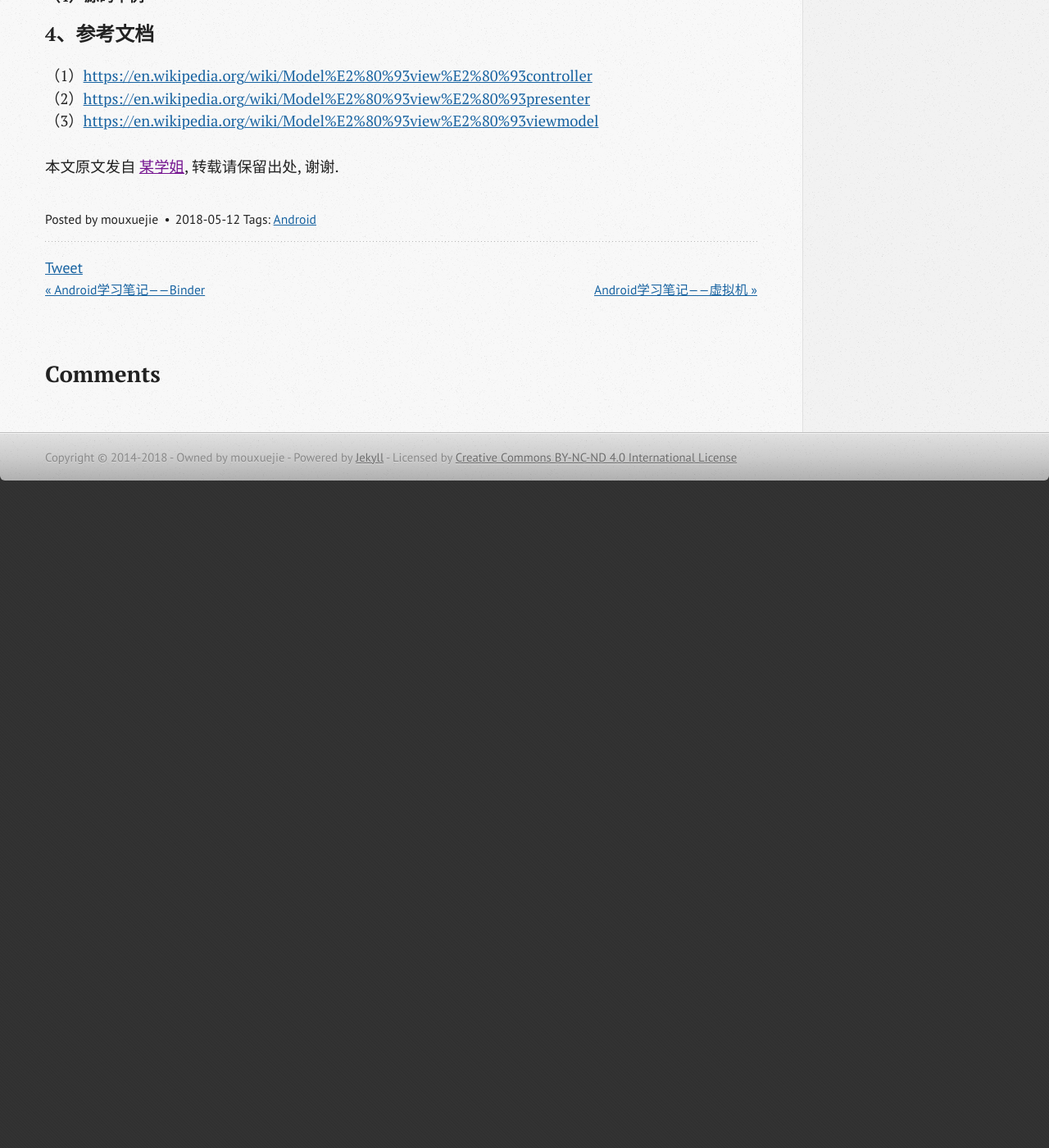
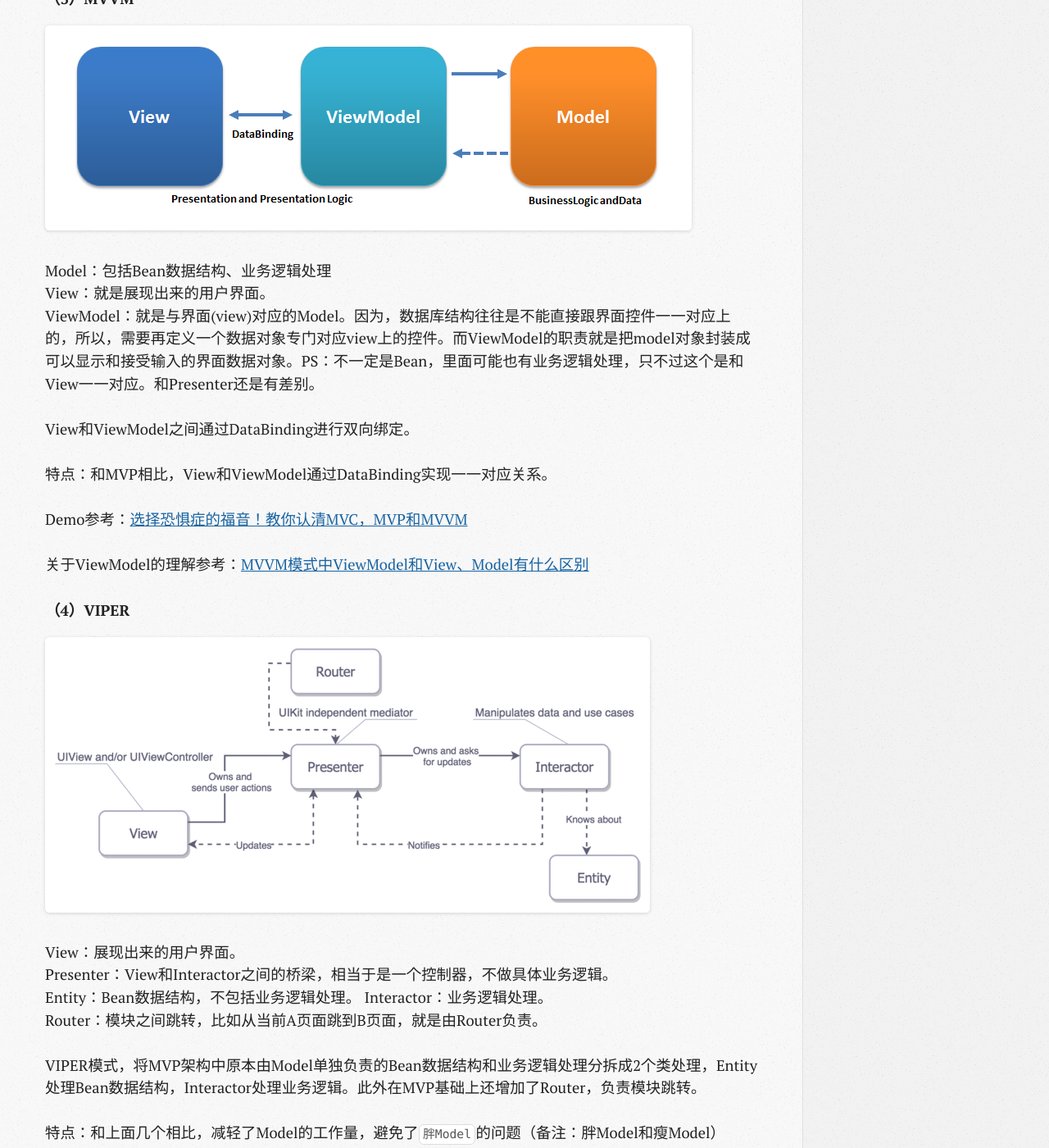
Before and after one commit to wangxinghe/wangxinghe.github.io, a Jekyll site: the page built from _posts/2018-05-12-learning-notes-code-organize.md, in a window 1280 px wide and 1400 px high, scrolled down 2446 px. Shown: the whole window at 82% size. Built offline with Jekyll 4.4.1, drawn with Linux system fonts in a browser that asks for light colours; comment, search, counter and statistics services are not loaded; before the commit the page ends 3076 px from its top, so only the background shows below that; some of the changed text lies outside the part shown.

Commit message:
[update]

```diff
--- a/_posts/2018-05-12-learning-notes-code-organize.md
+++ b/_posts/2018-05-12-learning-notes-code-organize.md
@@ -12,6 +12,7 @@ tags: [Android]
 **（1）MVC**
 **（2）MVP**
 **（3）MVVM**
+**（4）VIPER**
 **3、设计模式**
 **（1）单例模式**
 **（2）Buildr模式**
@@ -27,19 +28,79 @@ tags: [Android]
 
 组件间通过`Router`通信，这个Router是业务无关的一个基础模块。可以通过Annotation实现。
 
+组件化、模块化属于App级别的架构。
+
 ### 2、组件基本结构
+
+下面的架构是属于组件或模块级别，而不是整个App的架构。
 
 #### （1）MVC
 
 ![](/image/2018-05-12-learning-notes-code-organize/MVC.png)
 
+Model：包括Bean数据结构、业务逻辑处理（如数据库操作、网络请求等）
+View：就是展现出来的用户界面。
+Controller：Model和View可以直接通信，没有完全起到隔离作用，不算一个纯粹的控制器。
+
+存在的问题是：Model和View是耦合的。
+
 #### （2）MVP
 
 ![](/image/2018-05-12-learning-notes-code-organize/MVP.png)
 
+Model：包括Bean数据结构、业务逻辑处理
+View：就是展现出来的用户界面。
+Presenter：Model和View之间通信的桥梁，是一个控制器。
+
+特点：Model和View解耦。
+
+Demo参考：[应用MVP模式写出可维护的优美Android应用
+](http://blog.zhaiyifan.cn/2015/06/01/use-mvp-to-write-nice-code/)
+
 #### （3）MVVM
 
 ![](/image/2018-05-12-learning-notes-code-organize/MVVM.png)
+
+Model：包括Bean数据结构、业务逻辑处理
+View：就是展现出来的用户界面。
+ViewModel：就是与界面(view)对应的Model。因为，数据库结构往往是不能直接跟界面控件一一对应上的，所以，需要再定义一个数据对象专门对应view上的控件。而ViewModel的职责就是把model对象封装成可以显示和接受输入的界面数据对象。PS：不一定是Bean，里面可能也有业务逻辑处理，只不过这个是和View一一对应。和Presenter还是有差别。
+
+View和ViewModel之间通过DataBinding进行双向绑定。
+
+特点：和MVP相比，View和ViewModel通过DataBinding实现一一对应关系。
+
+Demo参考：[选择恐惧症的福音！教你认清MVC，MVP和MVVM](http://zjutkz.net/2016/04/13/%E9%80%89%E6%8B%A9%E6%81%90%E6%83%A7%E7%97%87%E7%9A%84%E7%A6%8F%E9%9F%B3%EF%BC%81%E6%95%99%E4%BD%A0%E8%AE%A4%E6%B8%85MVC%EF%BC%8CMVP%E5%92%8CMVVM/)
+
+关于ViewModel的理解参考：[MVVM模式中ViewModel和View、Model有什么区别](https://blog.csdn.net/AlbenXie/article/details/72771141)
+
+#### （4）VIPER
+
+![](/image/2018-05-12-learning-notes-code-organize/VIPER.png)
+
+View：展现出来的用户界面。
+Presenter：View和Interactor之间的桥梁，相当于是一个控制器，不做具体业务逻辑。
+Entity：Bean数据结构，不包括业务逻辑处理。
+Interactor：业务逻辑处理。
+Router：模块之间跳转，比如从当前A页面跳到B页面，就是由Router负责。
+
+VIPER模式，将MVP架构中原本由Model单独负责的Bean数据结构和业务逻辑处理分拆成2个类处理，Entity处理Bean数据结构，Interactor处理业务逻辑。此外在MVP基础上还增加了Router，负责模块跳转。
+
+特点：和上面几个相比，减轻了Model的工作量，避免了`胖Model`的问题（备注：胖Model和瘦Model）
+
+参考：
+[在 Android 上使用 VIPER 架构](http://www.jcodecraeer.com/a/anzhuokaifa/androidkaifa/2017/0329/7754.html)
+[Architecting iOS Apps with VIPER](https://www.objc.io/issues/13-architecture/viper/)
+[https://gist.github.com/marciogranzotto/1c96e87484a17bd914e159b2604e6469](https://gist.github.com/marciogranzotto/1c96e87484a17bd914e159b2604e6469)
+
+延伸阅读：[新版Uber App移动架构设计](https://zhuanlan.zhihu.com/p/24489480)
+
+TODO：clean architecture
+
+个人观点：
+MVP：适用于不太复杂的模块。
+MVVM：需要引入DataBinding框架，用起来比较复杂，感觉和MVP相比也没啥优势。
+VIPER：适用于逻辑比较复杂的模块，职责分明。
+本质上，上面那些架构都是在MVC基础上的优化，并不是死的，并不一定要去套上面的模式，遵循一些模块化的基本规则即可。
 
 ### 3、设计模式
 
@@ -55,3 +116,5 @@ tags: [Android]
 （1）[https://en.wikipedia.org/wiki/Model%E2%80%93view%E2%80%93controller](https://en.wikipedia.org/wiki/Model%E2%80%93view%E2%80%93controller)
 （2）[https://en.wikipedia.org/wiki/Model%E2%80%93view%E2%80%93presenter](https://en.wikipedia.org/wiki/Model%E2%80%93view%E2%80%93presenter)
 （3）[https://en.wikipedia.org/wiki/Model%E2%80%93view%E2%80%93viewmodel](https://en.wikipedia.org/wiki/Model%E2%80%93view%E2%80%93viewmodel)
+（4）[iOS应用架构谈](https://casatwy.com/iosying-yong-jia-gou-tan-kai-pian.html)
+（5）[iOS 架构模式–解密 MVC，MVP，MVVM以及VIPER架构](http://www.codertopic.com/?p=247)
```
Also changed, not shown: image/2018-05-12-learning-notes-code-organize/VIPER.png (added).
